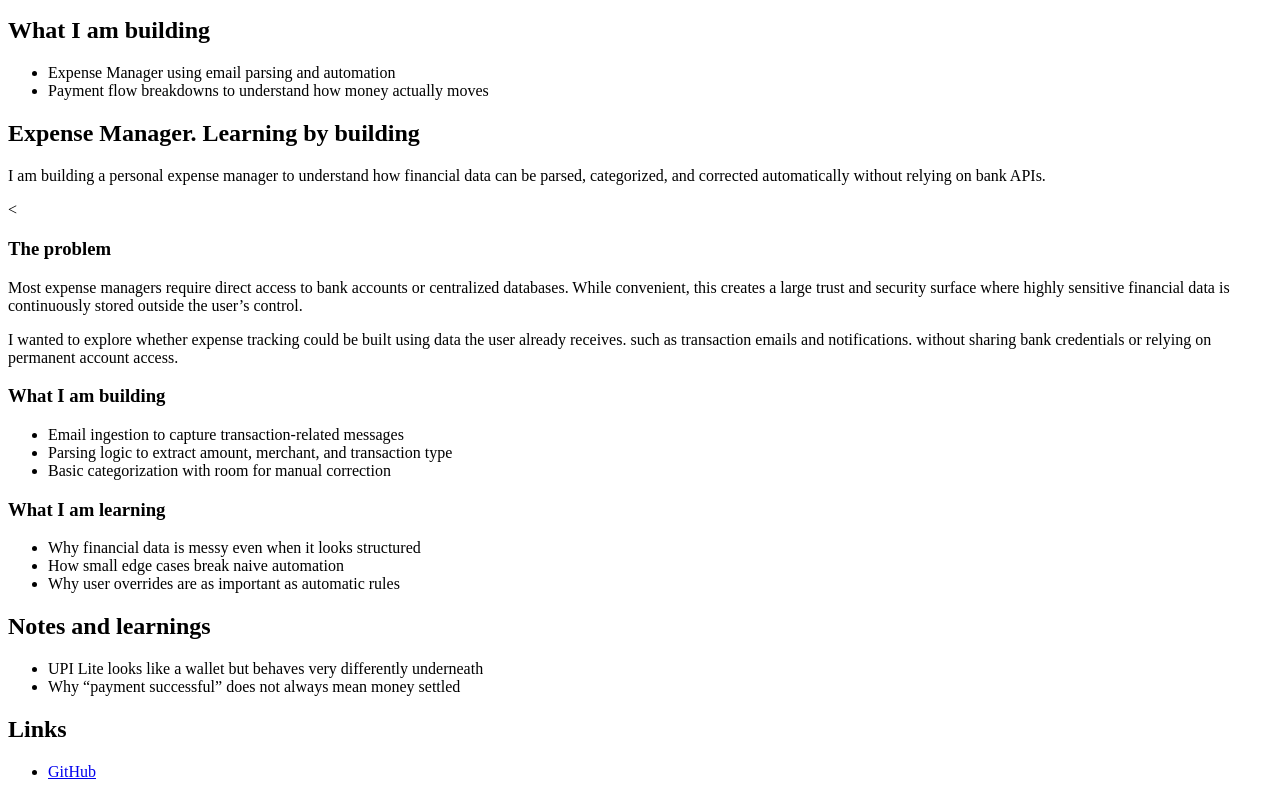
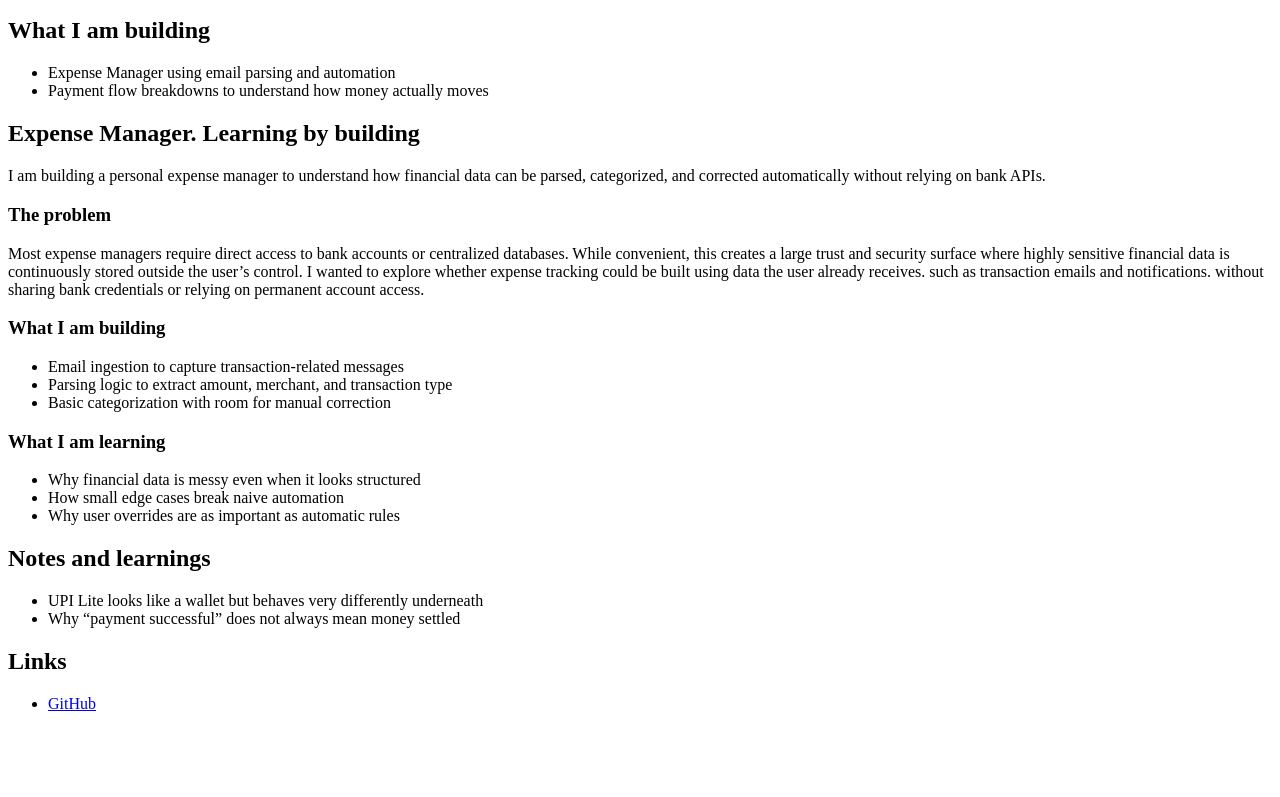
Before and after one commit to aniguptm-hub/aniguptm-hub.github.io, a plain HTML site: page index.html in a window 1280 px wide. Shown: the part 87-884 px from the top of the page. After the commit the page ends 816 px from the top, so only its background shows below. Drawn offline with Linux system fonts and the light colour scheme.

Commit message:
Update index.html

```diff
--- a/index.html
+++ b/index.html
@@ -23,13 +23,11 @@
     parsed, categorized, and corrected automatically without relying on bank APIs.
   </p>
 
-  <<h3>The problem</h3>
+  <h3>The problem</h3>
 <p>
 Most expense managers require direct access to bank accounts or centralized databases.
 While convenient, this creates a large trust and security surface where highly sensitive
 financial data is continuously stored outside the user’s control.
-</p>
-<p>
 I wanted to explore whether expense tracking could be built using data the user already
 receives. such as transaction emails and notifications. without sharing bank credentials
 or relying on permanent account access.
```
